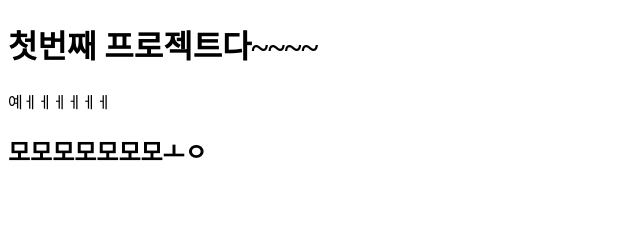
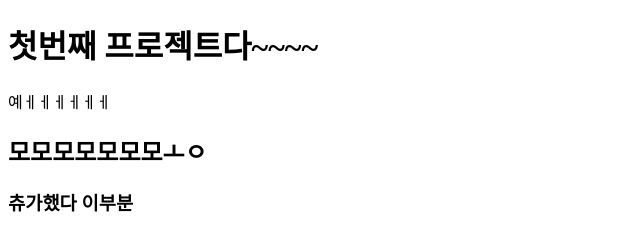
Before and after one commit to SimDaeHo/first-noona-project, a plain HTML site: page index.html in a window 1280 px wide. Shown: the whole page, without its empty margins (0-640 px from the left). Drawn offline with Linux system fonts and the light colour scheme.

Commit message:
second commit

```diff
--- a/index.html
+++ b/index.html
@@ -12,5 +12,9 @@
     <h2>
         모모모모모모모ㅗㅇ
     </h2>
+
+    <h3>
+        츄가했다 이부분
+    </h3>
 </body>
 </html>
```
